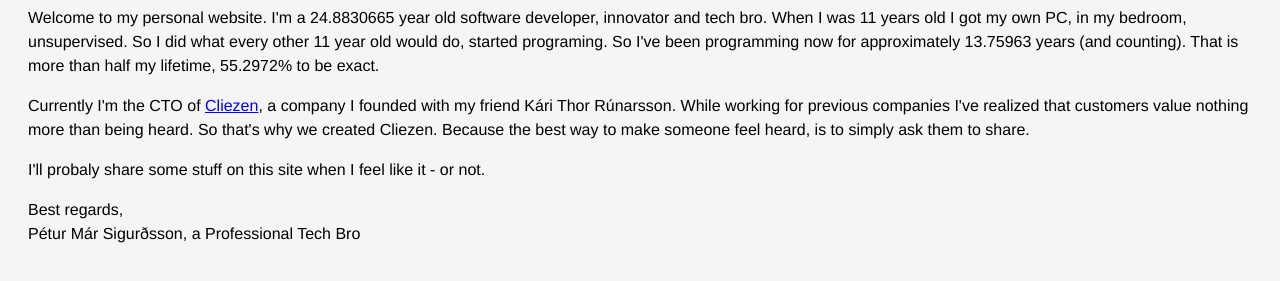
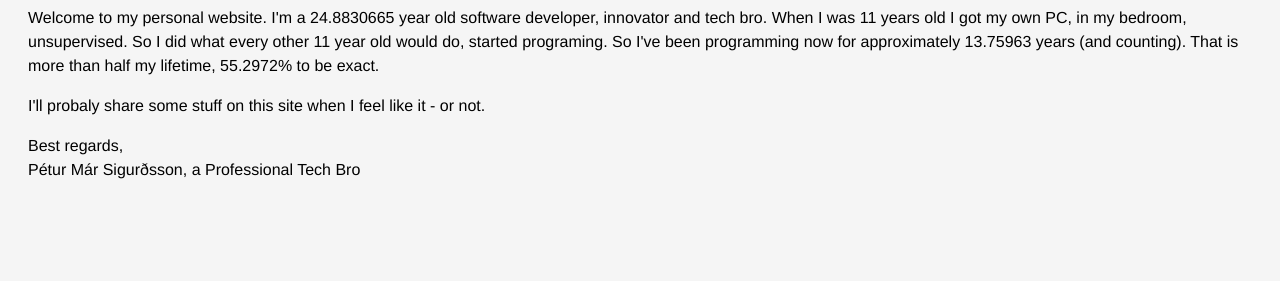
Before and after one commit to petunmar/petunmar.github.io, a website: page index.html in a window 1280 px wide. Shown: the part 113-394 px from the top of the page. Drawn offline with Linux system fonts and the light colour scheme.

Commit message:
Removed outdated company description from index.html

```diff
--- a/index.html
+++ b/index.html
@@ -51,12 +51,7 @@
         started programing. So I've been programming now for approximately <span id="programmingYears">11</span> years
         (and counting). That is more than half my lifetime, <span id="programmingProportion">50</span>% to be exact.
     </p>
-    <p>
-        Currently I'm the CTO of <a href="https://www.cliezen.com/">Cliezen</a>, a company I founded with my friend
-        Kári Thor Rúnarsson. While working for previous companies I've realized that customers value nothing more than
-        being heard. So that's why we created Cliezen. Because the best way to make someone feel heard, is to simply ask them
-        to share.
-    </p>
+
     <p>
         I'll probaly share some stuff on this site when I feel like it - or not.
     </p>
```
Also changed, not shown: 2 other files.
